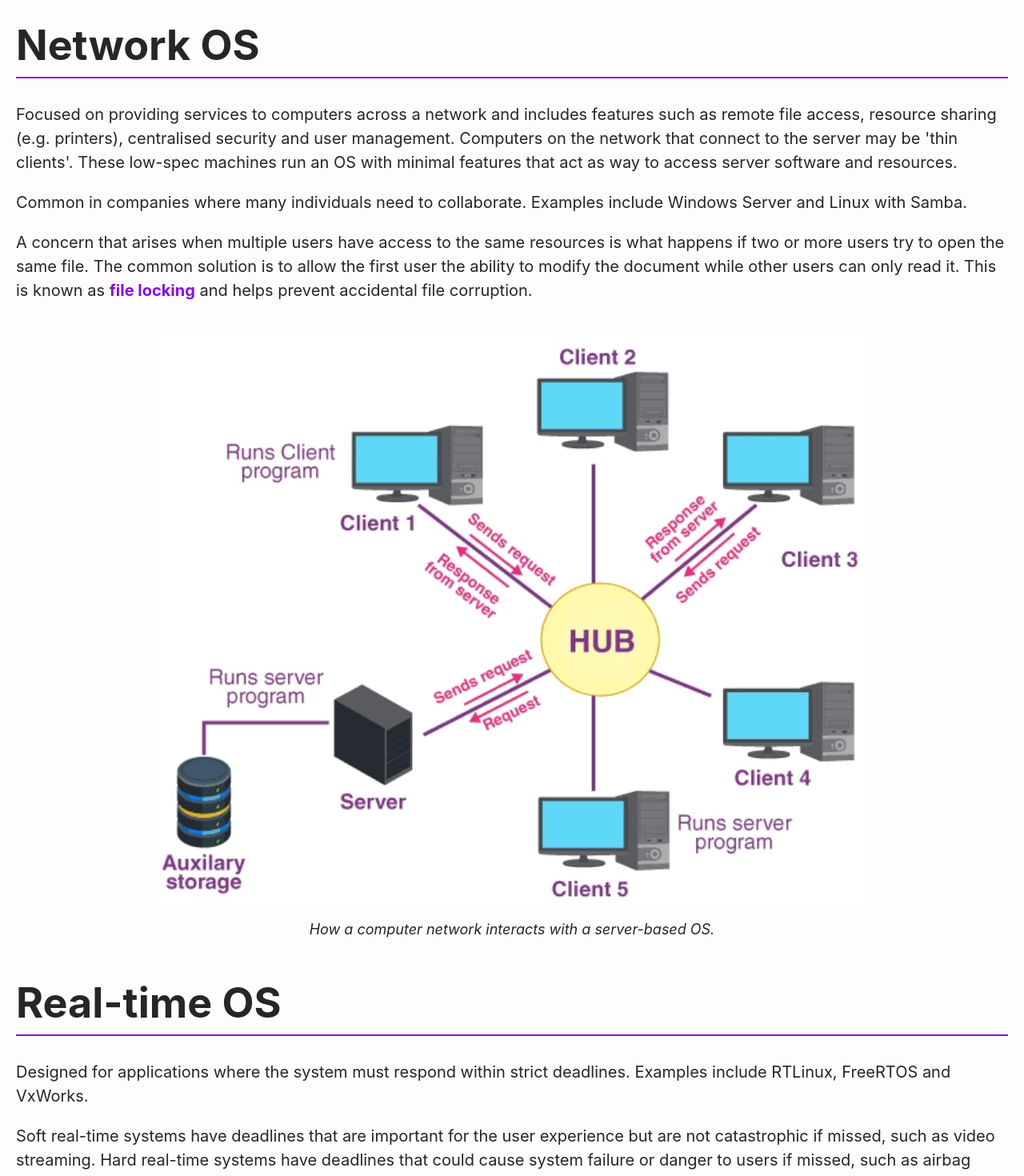
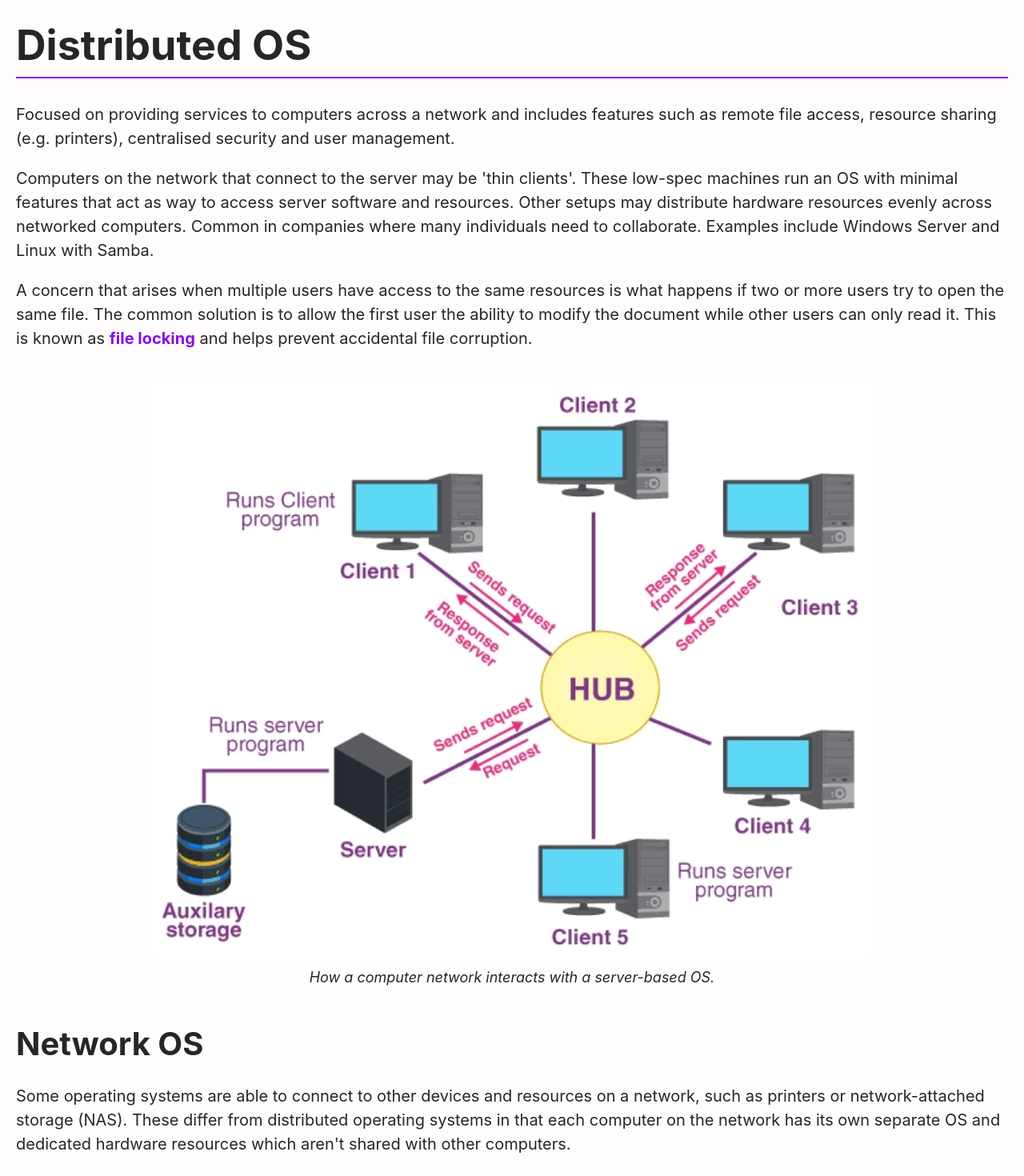
Before and after one commit to Christopher-Cannon/Christopher-Cannon.github.io, a Vue app: page /operating-systems in a window 1280 px wide. Shown: the part 3300-4770 px from the top of the page at 80% size. Built offline with nearby package versions, Linux system fonts and the light colour scheme; the HTML template or start-up script is replaced by a standard one; a web font is replaced by a local one.

Commit message:
Clarify difference between network and distributed OS

```diff
--- a/src/pages/OperatingSystems.vue
+++ b/src/pages/OperatingSystems.vue
@@ -211,20 +211,21 @@ const systemData = [
             </li>
         </ul>
 
-        <MinorHeading id="network-os">Network OS</MinorHeading>
+        <MinorHeading id="distributed-os">Distributed OS</MinorHeading>
 
         <p>
             Focused on providing services to computers across a network and
             includes features such as remote file access, resource sharing (e.g.
-            printers), centralised security and user management. Computers on
-            the network that connect to the server may be 'thin clients'. These
-            low-spec machines run an OS with minimal features that act as way to
-            access server software and resources.
+            printers), centralised security and user management.
         </p>
 
         <p>
-            Common in companies where many individuals need to collaborate.
-            Examples include Windows Server and Linux with Samba.
+            Computers on the network that connect to the server may be 'thin
+            clients'. These low-spec machines run an OS with minimal features
+            that act as way to access server software and resources. Other
+            setups may distribute hardware resources evenly across networked
+            computers. Common in companies where many individuals need to
+            collaborate. Examples include Windows Server and Linux with Samba.
         </p>
 
         <p>
@@ -244,6 +245,16 @@ const systemData = [
             alt="A visualisation of how a computer network interacts with a server-based OS."
             caption="How a computer network interacts with a server-based OS."
         />
+
+        <h4 class="h3">Network OS</h4>
+
+        <p>
+            Some operating systems are able to connect to other devices and
+            resources on a network, such as printers or network-attached storage
+            (NAS). These differ from distributed operating systems in that each
+            computer on the network has its own separate OS and dedicated
+            hardware resources which aren't shared with other computers.
+        </p>
 
         <MinorHeading id="real-time-os">Real-time OS</MinorHeading>
 
```
